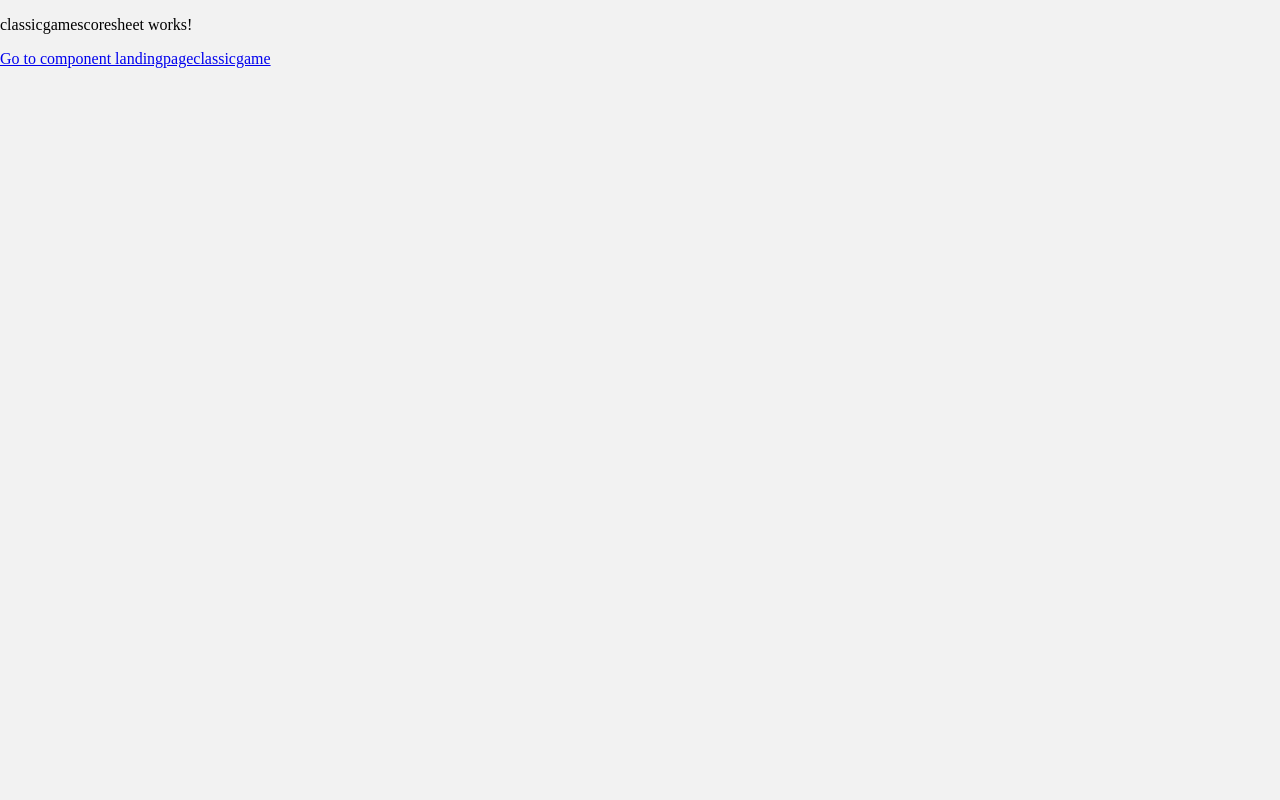
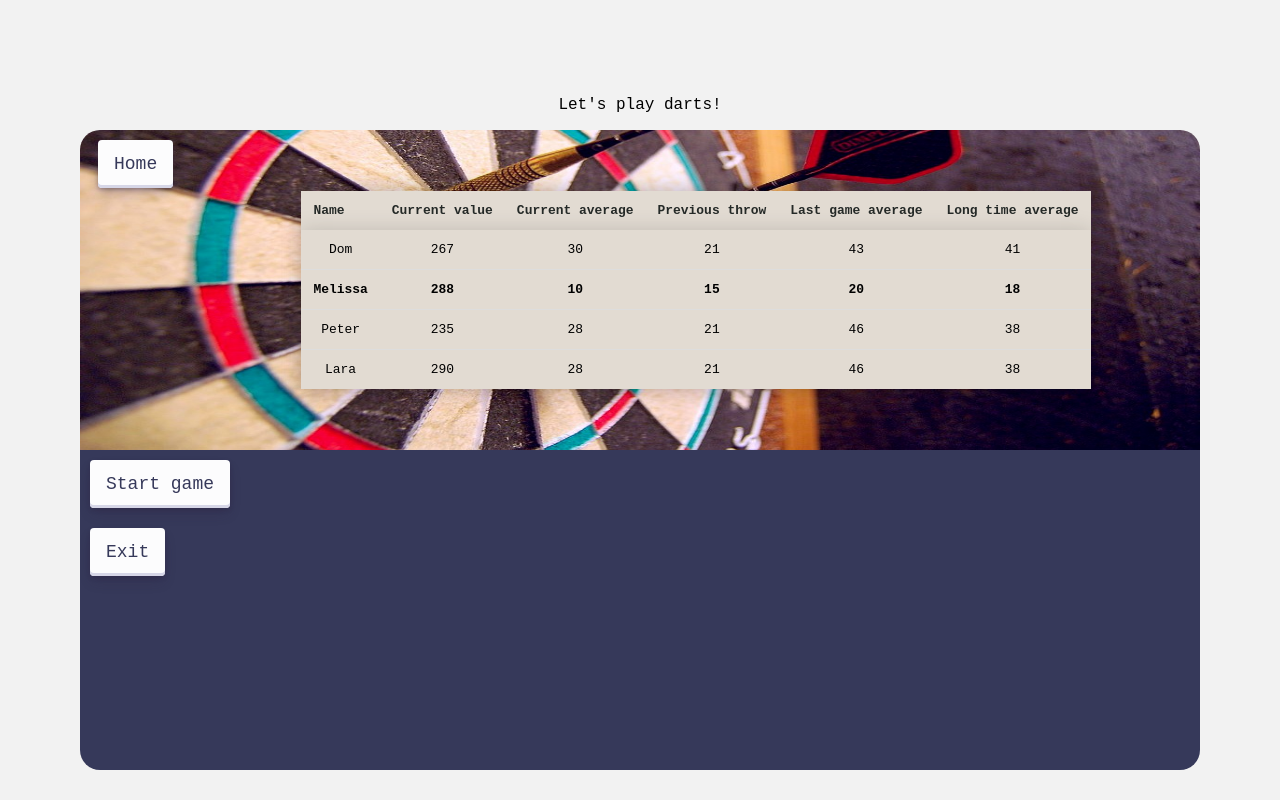
Before and after one commit to GrePaw/AngPyDarts, an Angular app: page /classicgamescoresheet in a window 1280 px wide. Built offline with nearby package versions, Linux system fonts and the light colour scheme.

Commit message:
Table added to gamescoresheet

```diff
--- a/src/app/classicgamescoresheet/classicgamescoresheet.component.css
+++ b/src/app/classicgamescoresheet/classicgamescoresheet.component.css
@@ -0,0 +1,191 @@
+
+/*lower part of the page */
+
+.upper-data {
+    position: relative;
+    overflow: hidden;
+    width: 100%;
+    height: 50%;
+    border-top-left-radius: 20px;
+    border-top-right-radius: 20px;
+}
+/*to design or adjust the image inside the container */
+.upper-data img {
+    position: absolute;
+    top: 0;
+    left: 0;
+    width: 100%;
+    height: 100%;
+}
+
+.upper-container {
+    /*position: relative;*/
+    position: absolute;
+    top: 0;
+    left: 0;
+    z-index: 1;/*this is to keep the content on highest level visible*/
+    width: 100%;
+    height: 100%;
+    background-color: var(--shadow-dark);
+    display: flex; /* so that I'm able to center the labels*/
+    flex-direction: row; /*so that the labels are on top of each other*/
+    align-items: center;
+    justify-content: center;
+}
+
+.top-left-side{
+    width: 10%;
+    height: 100%;
+    display: flex;
+    justify-content: center;
+    align-items: top
+    ;
+  }
+.top-right-side{
+    width: 90%;
+    height: 100%;
+    display: flex;
+    justify-content: center;
+    align-items: center;
+  }
+
+/*design the table in the upper container */
+    /*upper table and background*/
+:root{
+    --grey-3: #4A4C48;
+    --green-1: #96BC8A;
+    --white-1: #F2F0EA;
+    --brown-1: #D9C08D;
+    --red-1: #AF4E46;
+    --blue1: #1D2940;
+    --blue2: #326572;
+    --yellow1: #FAC742;
+    --white: #FFF;
+    --grey-1: #808B85;
+    --grey-2: #B3CAC3;
+    --shadow-dark: rgba(0,0,0,0.3);
+    --shadow-light: #D2E4EC;
+    --white-2: #E2DBD2;
+    --green-2: #C7C26F;
+    --green-3: #A2A262;
+    --green-4: #475644;
+    --grey-4: #242927;
+
+}
+
+.upper-table {
+    border-collapse: collapse;
+    margin: 25px 0;
+    color: var(black);
+    background-color: #E2DBD2;
+    font-size: 0.9em;
+    font-family: "JetBrains Mono",monospace;
+    text-align: center;
+    min-width: 400px;
+    box-shadow: 0 0 20px rgba(0, 0, 0, 0.15);
+}
+.upper-table thead tr {
+    background-color:var(--green-4);
+    color: #242927;
+    text-align: left;
+}
+
+.upper-table th,
+.upper-table td {
+    padding: 12px 12px;
+}
+.upper-table tbody tr {
+    border-bottom: 1px solid #dddddd;
+    background-color: var(--green-3);
+}
+
+.upper-table tbody tr:nth-of-type(even) {
+    background-color: var(--white-2);
+
+}
+
+.upper-table tbody tr:last-of-type {
+    border-bottom: 2px solid var(--grey-4);
+}
+
+.upper-table tbody tr.active-row {
+    font-weight: bold;
+
+}
+
+/*lower part of the page */
+.lower-data {
+    position: relative;
+    overflow: hidden;
+    width: 100%;
+    height: 50%;
+    border-bottom-left-radius: 20px;
+    border-bottom-right-radius: 20px;
+    display: flex;
+    background-color: #36395A;
+}
+
+.leftpane {
+    width: 25%;
+    height: 100%;
+    float: left;
+    background-color: var(--green-2);
+    border-collapse: collapse;
+    text-align: center;
+    border-bottom-left-radius: 20px;
+    padding: 1em;
+}
+
+.topplane {
+    width: 75%;
+    height: 10%;
+    float: left;
+    background-color: var(--grey-4);
+}
+.middlepane {
+    width: 50%;
+    height: 100%;
+    float: left;
+    background-color: var(--green-3);
+    border-collapse: collapse;
+    text-align: center;
+    padding: 1em;
+}
+
+.rightpane {
+    width: 25%;
+    height: 100%;
+    position: relative;
+    float: right;
+    background-color:var(--green-4);
+    border-collapse:collapse;
+    text-align: center;
+    border-bottom-right-radius: 20px;
+    padding: 1em;
+}
+
+.lower-table-left {
+    font-family: sans-serif;
+    text-align: left;
+}
+
+.lower-table-left thead {
+    font-weight: bold;
+}
+
+.lower-table-left tbody {
+    font-size: 0.9em;
+    border-bottom: 1px;
+    text-align: left;
+}
+
+.lower-table-left th,
+.lower-table-left td {
+    padding: 12px 12px;
+}
+
+.lower-table-middle {
+    padding: 12px 12px;
+    margin-left: auto;
+    margin-right: auto;
+}
--- a/src/app/classicgamescoresheet/classicgamescoresheet.component.html
+++ b/src/app/classicgamescoresheet/classicgamescoresheet.component.html
@@ -1,2 +1,75 @@
-<p>classicgamescoresheet works!</p>
-<a [routerLink]="['/landingpageclassicgame']">Go to component landingpageclassicgame</a>
+<div class="container">
+    <p>Let's play darts!</p>
+    <div class="upper-data">
+        <img src="../assets/background_dartboard.jpg">
+        <div class="upper-container">
+            <div class="top-left-side">
+                <button class="button-30" role="button" [routerLink]="['/landingpageclassicgame']">Home</button>
+            </div>
+            <div class="top-right-side">
+                <table class="upper-table">
+                    <thead class = "upper-table thead tr">
+                        <tr>
+                            <th>Name</th>
+                            <th>Current value</th>
+                            <th>Current average</th>
+                            <th>Previous throw</th>
+                            <th>Last game average</th>
+                            <th>Long time average</th>
+                        </tr>
+                    </thead>
+                    <tbody class = "upper-table tbody tr">
+                        <tr>
+                            <td>Dom</td>
+                            <td>267</td>
+                            <td>30</td>
+                            <td>21</td>
+                            <td>43</td>
+                            <td>41</td>
+                        </tr>
+                        <tr class="active-row">
+                            <td>Melissa</td>
+                            <td>288</td>
+                            <td>10</td>
+                            <td>15</td>
+                            <td>20</td>
+                            <td>18</td>
+                        </tr>
+                        <tr>
+                          <td>Peter</td>
+                          <td>235</td>
+                          <td>28</td>
+                          <td>21</td>
+                          <td>46</td>
+                          <td>38</td>
+                        </tr>
+                        <tr>
+                            <td>Lara</td>
+                            <td>290</td>
+                            <td>28</td>
+                            <td>21</td>
+                            <td>46</td>
+                            <td>38</td>
+                        </tr>
+                        <!-- and so on... -->
+                    </tbody>
+                </table>
+            </div>
+
+        </div>
+    </div>
+
+
+    <div class="lower-data">
+
+        <div class="split-screen">
+            <div class="left-side">
+            <button class="button-30" role="button" [routerLink]="['/classicgamescoresheet']">Start game</button>
+            </div>
+            <div class="right-side">
+                <button class="button-30" role="button" [routerLink]="['/exitpage']">Exit</button>
+            </div>
+        </div>
+
+    </div>
+</div>
--- a/src/app/landingpageclassicgame/landingpageclassicgame.component.css
+++ b/src/app/landingpageclassicgame/landingpageclassicgame.component.css
@@ -1,8 +1,4 @@
 
-p{
-    text-align: center;
-    font-family: "JetBrains Mono",monospace;
-}
 .split-screen{
   display: flex;
   flex-direction: row;
@@ -16,14 +12,7 @@ p{
   justify-content: center;
   align-items: center;
 }
-.container {
-    /*width: 1200px;*/
-    width: 70em;
-    height: 90vh;
-    border-radius: 20px;
-    box-shadow: 10px 10px 10px var(--shadow-dark);
 
-}
 
 .upper-data {
     position: relative;
@@ -65,49 +54,3 @@ p{
     align-items: center;
     justify-content: center;
 }
-
-/* CSS */
-.button-30 {
-  align-items: center;
-  appearance: none;
-  background-color: #FCFCFD;
-  border-radius: 4px;
-  border-width: 0;
-  box-shadow: rgba(45, 35, 66, 0.4) 0 2px 4px,rgba(45, 35, 66, 0.3) 0 7px 13px -3px,#D6D6E7 0 -3px 0 inset;
-  box-sizing: border-box;
-  color: #36395A;
-  cursor: pointer;
-  display: inline-flex;
-  font-family: "JetBrains Mono",monospace;
-  height: 48px;
-  justify-content: center;
-  line-height: 1;
-  list-style: none;
-  overflow: hidden;
-  padding-left: 16px;
-  padding-right: 16px;
-  position: relative;
-  text-align: left;
-  text-decoration: none;
-  transition: box-shadow .15s,transform .15s;
-  user-select: none;
-  -webkit-user-select: none;
-  touch-action: manipulation;
-  white-space: nowrap;
-  will-change: box-shadow,transform;
-  font-size: 18px;
-}
-
-.button-30:focus {
-  box-shadow: #D6D6E7 0 0 0 1.5px inset, rgba(45, 35, 66, 0.4) 0 2px 4px, rgba(45, 35, 66, 0.3) 0 7px 13px -3px, #D6D6E7 0 -3px 0 inset;
-}
-
-.button-30:hover {
-  box-shadow: rgba(45, 35, 66, 0.4) 0 4px 8px, rgba(45, 35, 66, 0.3) 0 7px 13px -3px, #D6D6E7 0 -3px 0 inset;
-  transform: translateY(-2px);
-}
-
-.button-30:active {
-  box-shadow: #D6D6E7 0 3px 7px inset;
-  transform: translateY(2px);
-}
--- a/src/styles.css
+++ b/src/styles.css
@@ -3,4 +3,71 @@ body {
     background-color: #f2f2f2;
     height: 100%;
     margin: 0;
+
   }
+
+  p{
+    text-align: center;
+    font-family: "JetBrains Mono",monospace;
+}
+  .container {
+    /*width: 1200px;*/
+    width: 70em;
+    height: 80vh;
+    position: absolute;
+    top: 50%;
+    left: 50%;
+    transform: translate(-50%, -50%);
+    border-radius: 20px;
+    box-shadow: 10px 10px 10px var(--shadow-dark);
+
+}
+
+.button-30 {
+  align-items: center;
+  appearance: none;
+  background-color: #FCFCFD;
+  border-radius: 4px;
+  border-width: 0;
+  box-shadow: rgba(45, 35, 66, 0.4) 0 2px 4px,rgba(45, 35, 66, 0.3) 0 7px 13px -3px,#D6D6E7 0 -3px 0 inset;
+  box-sizing: border-box;
+  color: #36395A;
+  cursor: pointer;
+  display: inline-flex;
+  font-family: "JetBrains Mono",monospace;
+  height: 48px;
+  justify-content: center;
+  line-height: 1;
+  list-style: none;
+  overflow: hidden;
+  margin-top:10px;
+  margin-right: 10px;
+  margin-left: 10px;
+  margin-bottom: 10px;
+  padding-left: 16px;
+  padding-right: 16px;
+  position: relative;
+  text-align: left;
+  text-decoration: none;
+  transition: box-shadow .15s,transform .15s;
+  user-select: none;
+  -webkit-user-select: none;
+  touch-action: manipulation;
+  white-space: nowrap;
+  will-change: box-shadow,transform;
+  font-size: 18px;
+}
+
+.button-30:focus {
+  box-shadow: #D6D6E7 0 0 0 1.5px inset, rgba(45, 35, 66, 0.4) 0 2px 4px, rgba(45, 35, 66, 0.3) 0 7px 13px -3px, #D6D6E7 0 -3px 0 inset;
+}
+
+.button-30:hover {
+  box-shadow: rgba(45, 35, 66, 0.4) 0 4px 8px, rgba(45, 35, 66, 0.3) 0 7px 13px -3px, #D6D6E7 0 -3px 0 inset;
+  transform: translateY(-2px);
+}
+
+.button-30:active {
+  box-shadow: #D6D6E7 0 3px 7px inset;
+  transform: translateY(2px);
+}
```
